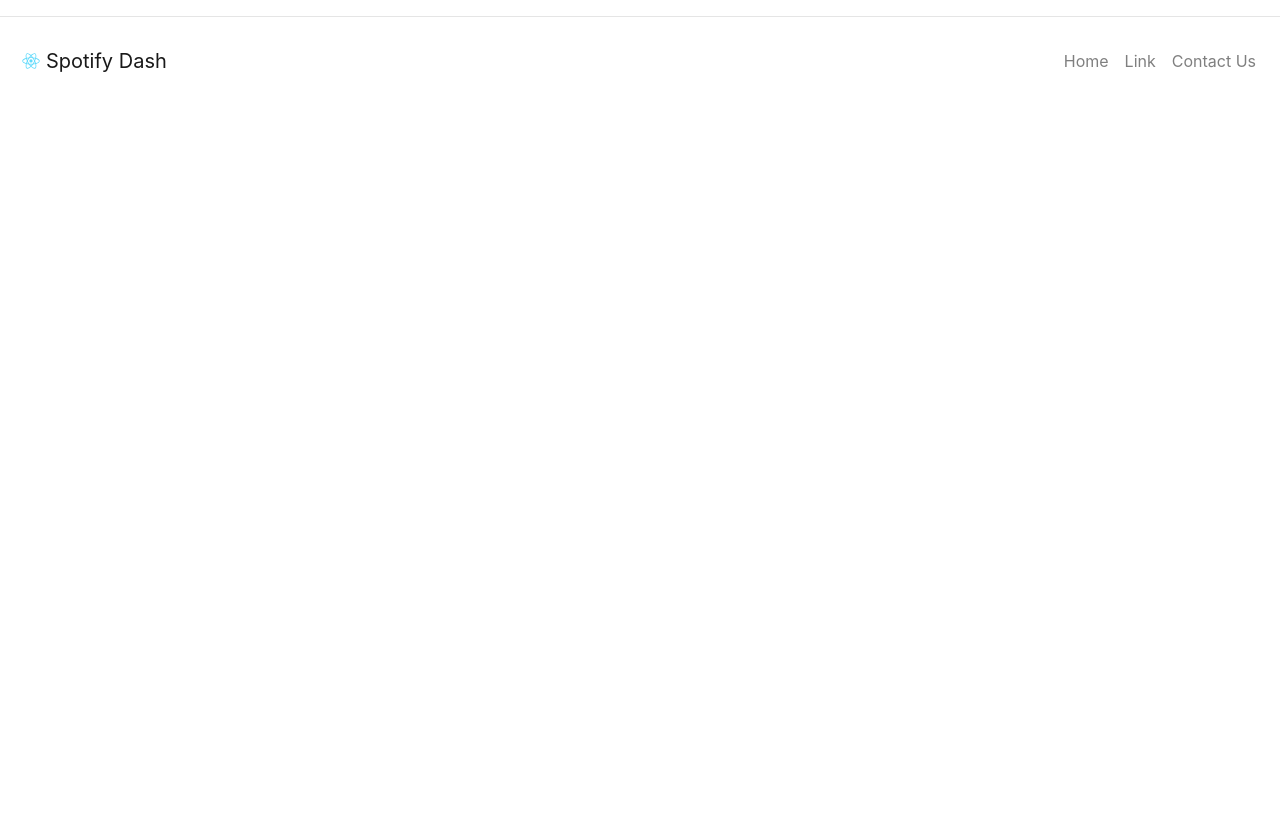
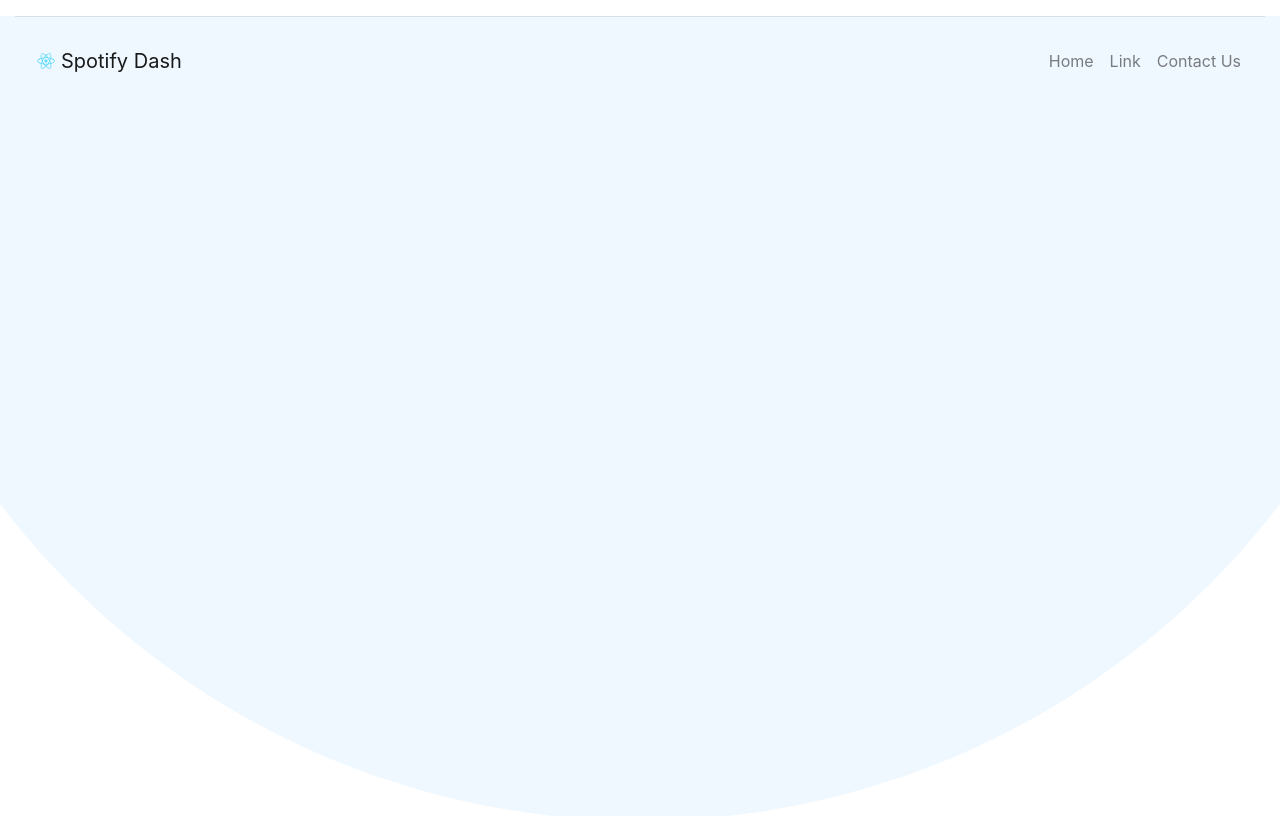
Before and after one commit to CodeMeKathy/refactored-disco, a React (Create React App) app: page / in a window 1280 px wide. Built offline with nearby package versions, Linux system fonts and the light colour scheme.

Commit message:
Add styling and update Hero component layout
Co-Authored-By: vai1205 <vai1205@users.noreply.github.com>

```diff
--- a/src/App.js
+++ b/src/App.js
@@ -4,6 +4,8 @@ import './App.css'
 
 // React Bootstrap CSS Imports
 import 'bootstrap/dist/css/bootstrap.min.css'
+//CSS Imports
+import './Sass/main.scss'
 
 // Custom Components
 import Hero from './Components/Hero'
--- a/src/Components/Hero.js
+++ b/src/Components/Hero.js
@@ -2,13 +2,14 @@ import React from 'react'
 
 // React Bootstrap Imports
 import NavbarCustom from './NavbarCustom'
+import Container from 'react-bootstrap/Container'
 
 const Hero = props => {
   return (
-    <div>
+    <Container fluid className='hero-container'>
       <hr/>
       <NavbarCustom />
-    </div>
+    </Container>
   )
 }
 
--- /dev/null
+++ b/src/Sass/_hero.styles.scss
@@ -0,0 +1,5 @@
+.hero-container {
+  background-color: aliceblue;
+  clip-path: circle(75.4% at 50% 0);
+  height: 100vh;
+}
--- /dev/null
+++ b/src/Sass/main.scss
@@ -0,0 +1 @@
+@import './hero.styles';
```
